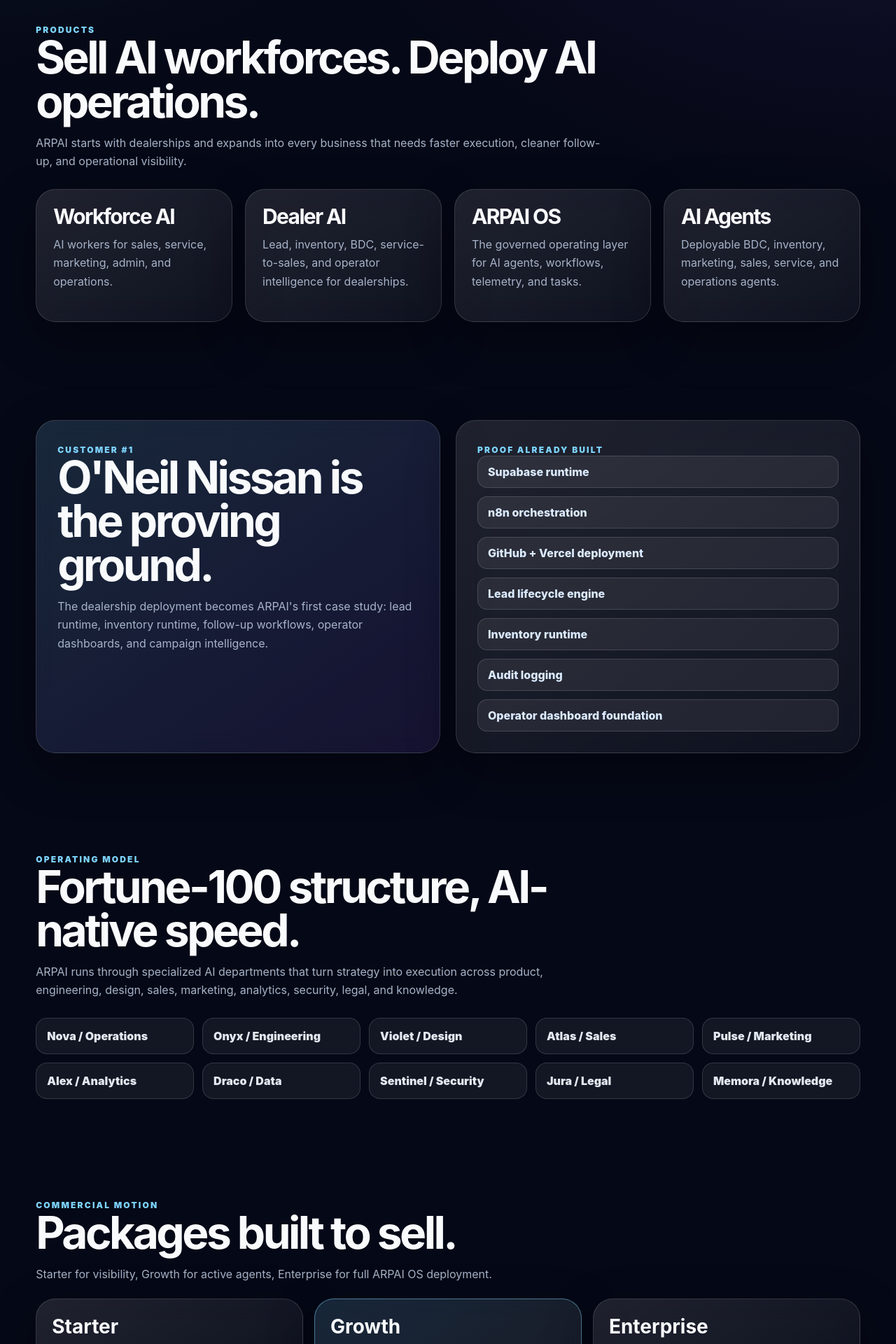
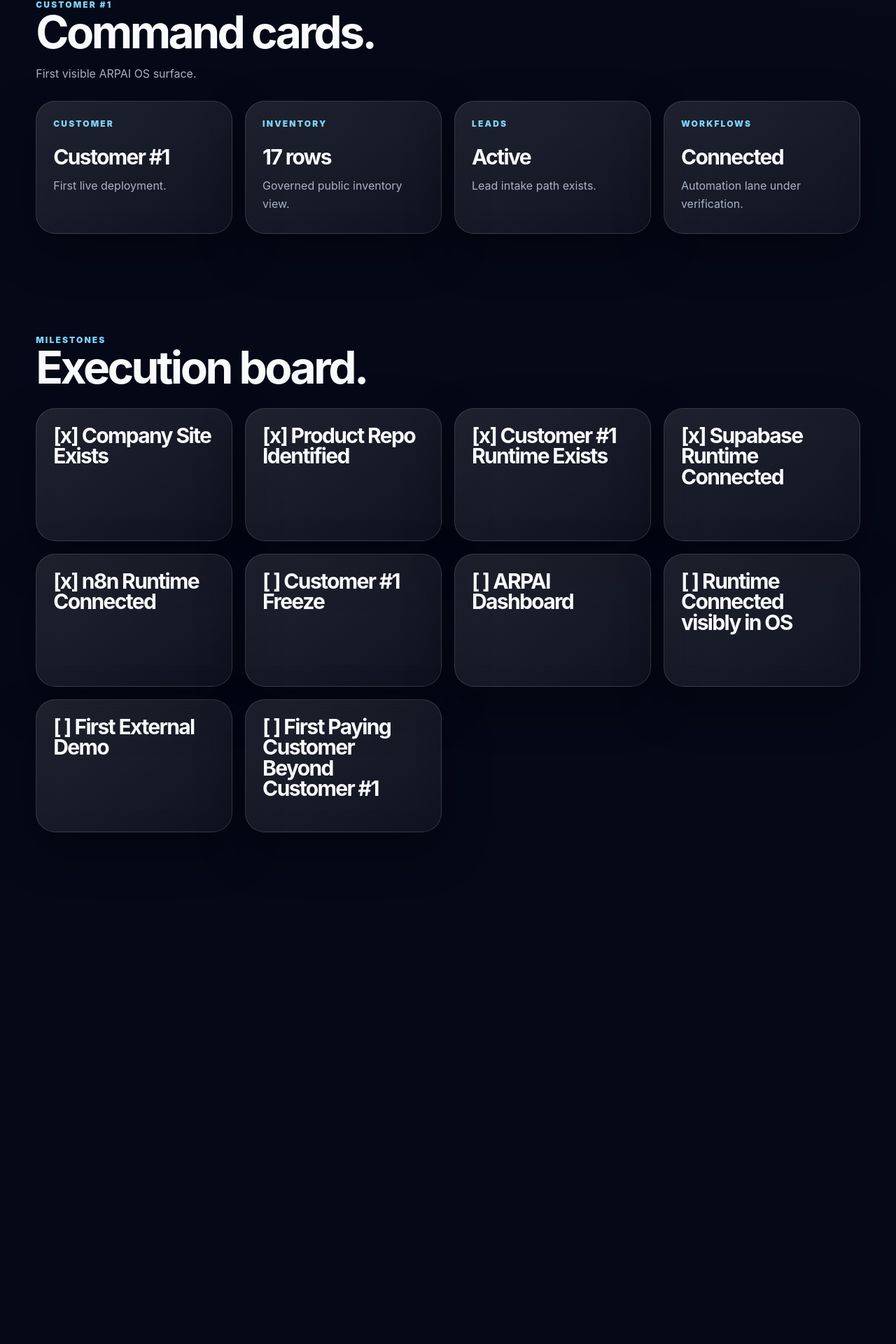
Before and after one commit to arpai149/ARPAI-site, a Next.js app: page / in a window 1280 px wide. Shown: the part 795-2715 px from the top of the page at 70% size. After the commit the page ends 2054 px from the top, so only its background shows below. Built offline with nearby package versions, Linux system fonts and the light colour scheme.

Commit message:
Add ARPAI OS dashboard status cards

```diff
--- a/app/page.tsx
+++ b/app/page.tsx
@@ -1,43 +1,21 @@
-const products = [
-  {
-    name: 'Workforce AI',
-    note: 'AI workers for sales, service, marketing, admin, and operations.'
-  },
-  {
-    name: 'Dealer AI',
-    note: 'Lead, inventory, BDC, service-to-sales, and operator intelligence for dealerships.'
-  },
-  {
-    name: 'ARPAI OS',
-    note: 'The governed operating layer for AI agents, workflows, telemetry, and tasks.'
-  },
-  {
-    name: 'AI Agents',
-    note: 'Deployable BDC, inventory, marketing, sales, service, and operations agents.'
-  }
+const cards = [
+  { label: 'Customer', value: 'Customer #1', note: 'First live deployment.' },
+  { label: 'Inventory', value: '17 rows', note: 'Governed public inventory view.' },
+  { label: 'Leads', value: 'Active', note: 'Lead intake path exists.' },
+  { label: 'Workflows', value: 'Connected', note: 'Automation lane under verification.' }
 ];
 
-const departments = [
-  'Nova / Operations',
-  'Onyx / Engineering',
-  'Violet / Design',
-  'Atlas / Sales',
-  'Pulse / Marketing',
-  'Alex / Analytics',
-  'Draco / Data',
-  'Sentinel / Security',
-  'Jura / Legal',
-  'Memora / Knowledge'
-];
-
-const proof = [
-  'Supabase runtime',
-  'n8n orchestration',
-  'GitHub + Vercel deployment',
-  'Lead lifecycle engine',
-  'Inventory runtime',
-  'Audit logging',
-  'Operator dashboard foundation'
+const milestones = [
+  '[x] Company Site Exists',
+  '[x] Product Repo Identified',
+  '[x] Customer #1 Runtime Exists',
+  '[x] Supabase Runtime Connected',
+  '[x] n8n Runtime Connected',
+  '[ ] Customer #1 Freeze',
+  '[ ] ARPAI Dashboard',
+  '[ ] Runtime Connected visibly in OS',
+  '[ ] First External Demo',
+  '[ ] First Paying Customer Beyond Customer #1'
 ];
 
 export default function Page() {
@@ -46,79 +24,47 @@
       <section className="hero company-hero">
         <div className="container hero-layout">
           <div>
-            <div className="eyebrow">ARPAI · AI Workforce Systems</div>
-            <h1>Build AI departments, not just AI tools.</h1>
-            <p className="hero-copy">
-              ARPAI builds governed AI workforce systems that help businesses capture leads, run follow-up, understand inventory, monitor operations, and deploy AI agents with control.
-            </p>
-            <div className="actions">
-              <a className="btn primary" href="#demo">Book a Demo</a>
-              <a className="btn secondary" href="#products">View Products</a>
-            </div>
+            <div className="eyebrow">ARPAI OS</div>
+            <h1>Operator command center.</h1>
+            <p className="hero-copy">A single dashboard for customers, leads, inventory, workflows, agents, and runtime health.</p>
           </div>
           <div className="command-card">
-            <span>Runtime Status</span>
-            <strong>ARPAI OS v1</strong>
-            <p>Queue governance, audit telemetry, lead runtime, and inventory intelligence are converging into one operator surface.</p>
+            <span>Status</span>
+            <strong>Dashboard v1</strong>
+            <p>Nova owns customer freeze. Alex owns dashboard visibility. John approves demo readiness.</p>
           </div>
         </div>
       </section>
 
-      <section className="container section" id="products">
+      <section className="container section">
         <div className="section-head">
-          <span className="eyebrow">Products</span>
-          <h2>Sell AI workforces. Deploy AI operations.</h2>
-          <p>ARPAI starts with dealerships and expands into every business that needs faster execution, cleaner follow-up, and operational visibility.</p>
+          <span className="eyebrow">Customer #1</span>
+          <h2>Command cards.</h2>
+          <p>First visible ARPAI OS surface.</p>
         </div>
         <div className="card-grid">
-          {products.map((product) => (
-            <article className="card" key={product.name}>
-              <h3>{product.name}</h3>
-              <p>{product.note}</p>
+          {cards.map((card) => (
+            <article className="card" key={card.label}>
+              <span className="eyebrow compact">{card.label}</span>
+              <h3>{card.value}</h3>
+              <p>{card.note}</p>
             </article>
           ))}
         </div>
       </section>
 
-      <section className="container section split">
-        <div className="panel dark-panel">
-          <span className="eyebrow">Customer #1</span>
-          <h2>O'Neil Nissan is the proving ground.</h2>
-          <p>
-            The dealership deployment becomes ARPAI's first case study: lead runtime, inventory runtime, follow-up workflows, operator dashboards, and campaign intelligence.
-          </p>
-        </div>
-        <div className="panel">
-          <span className="eyebrow">Proof Already Built</span>
-          <ul className="check-list">
-            {proof.map((item) => <li key={item}>{item}</li>)}
-          </ul>
-        </div>
-      </section>
-
       <section className="container section">
         <div className="section-head">
-          <span className="eyebrow">Operating Model</span>
-          <h2>Fortune-100 structure, AI-native speed.</h2>
-          <p>ARPAI runs through specialized AI departments that turn strategy into execution across product, engineering, design, sales, marketing, analytics, security, legal, and knowledge.</p>
+          <span className="eyebrow">Milestones</span>
+          <h2>Execution board.</h2>
         </div>
-        <div className="department-grid">
-          {departments.map((department) => <div className="department" key={department}>{department}</div>)}
+        <div className="card-grid">
+          {milestones.map((milestone) => (
+            <article className="card" key={milestone}>
+              <h3>{milestone}</h3>
+            </article>
+          ))}
         </div>
-      </section>
-
-      <section className="container section pricing" id="demo">
-        <div>
-          <span className="eyebrow">Commercial Motion</span>
-          <h2>Packages built to sell.</h2>
-          <p>Starter for visibility, Growth for active agents, Enterprise for full ARPAI OS deployment.</p>
-        </div>
-        <div className="pricing-grid">
-          <div className="price-card"><strong>Starter</strong><span>Operator visibility + lead capture</span></div>
-          <div className="price-card featured"><strong>Growth</strong><span>AI agents + lifecycle workflows</span></div>
-          <div className="price-card"><strong>Enterprise</strong><span>Full ARPAI OS + custom deployment</span></div>
-        </div>
-        <a className="btn primary wide" href="mailto:cashin@arpai.co?subject=ARPAI Demo Request">Book Founder Demo</a>
       </section>
     </main>
   );
```
